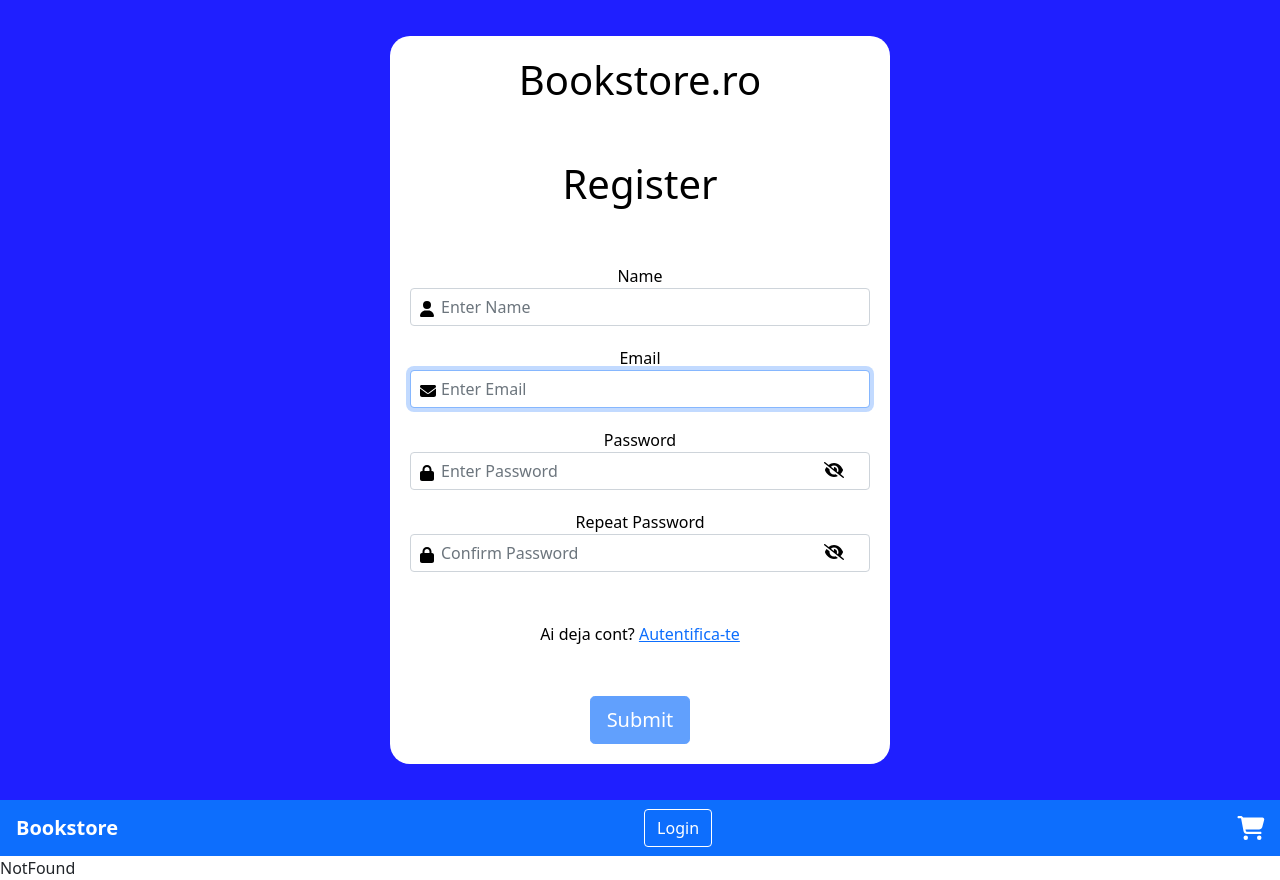
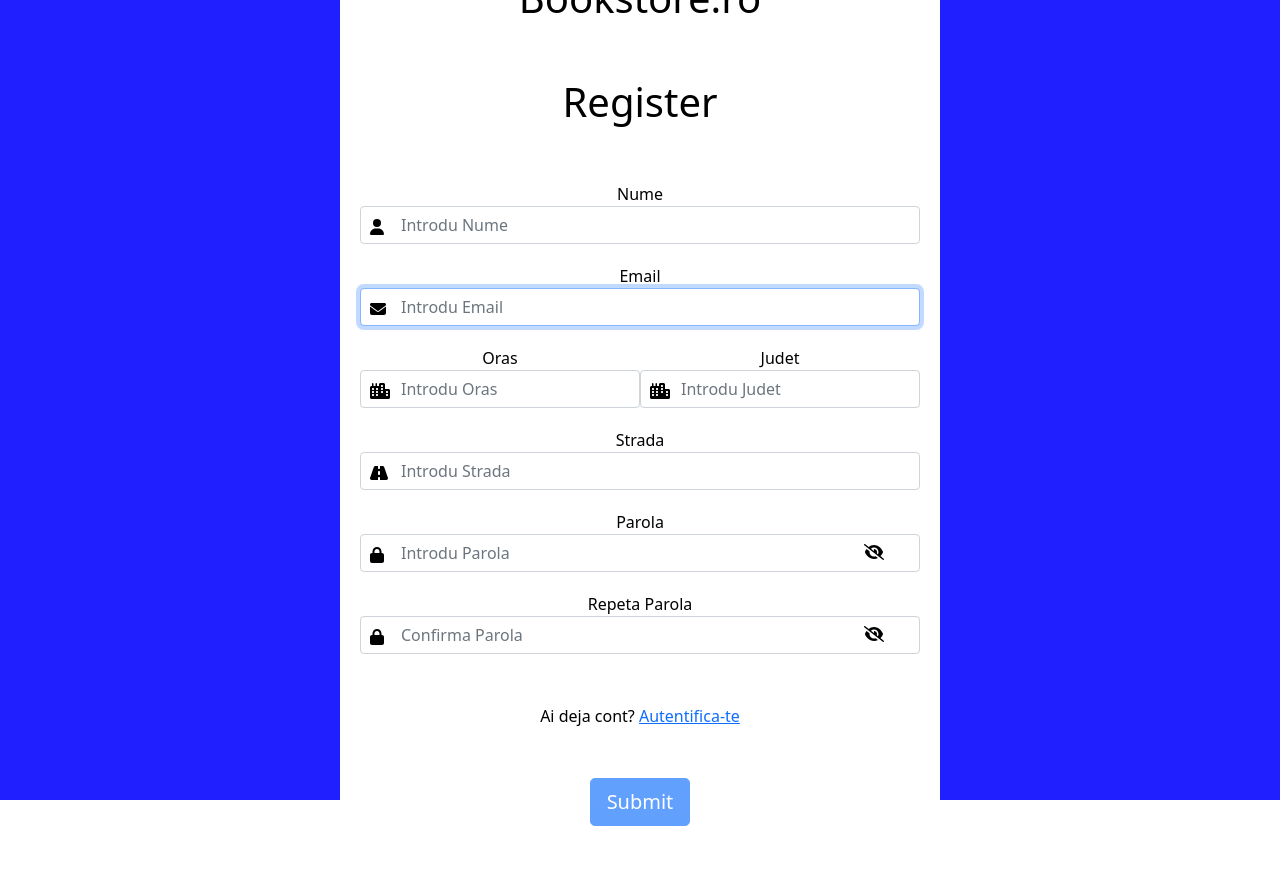
Before and after one commit to AlbertoBD/bookstore, a React (Create React App) app: page /register in a window 1280 px wide. After the commit the page ends 846 px from the top, so only its background shows below. Built offline with nearby package versions, Linux system fonts and the light colour scheme.

Commit message:
bugfix navbar on login and register

```diff
--- a/src/App.js
+++ b/src/App.js
@@ -17,6 +17,7 @@
 
 function App() {
   const [cart, setCart] = useState([]);
+  const location = window.location.pathname;
 
   const addToCart = (product) => {
     // if product not in cart add it
@@ -33,14 +34,11 @@
 
   return (
     <>
-      <Routes>
-        <Route path="/login" element={<Login />} />
-        <Route path="/register" element={<Register />} />
-      </Routes>
-
       <CartContext.Provider value={{ cart, addToCart }}>
-        <Navbar />
+        {(location !=="/register" && location !=="/login") && <Navbar />}
         <Routes>
+          <Route path="/login" element={<Login />} />
+          <Route exact path="/register" element={<Register />} />
           <Route path="/" element={<Home />} />
           <Route path="/books" element={<Books />} />
           <Route path="/book/:id" element={<Book />} />
--- a/src/components/form/form.css
+++ b/src/components/form/form.css
@@ -7,6 +7,10 @@
     justify-content: center;
     align-items: center;
     text-align: center;
+}
+
+.form-control {
+    padding-left: 40px !important;
 }
 
 .form__title {
@@ -30,8 +34,10 @@
     background-color: white;
     border-radius: 20px;
     padding: 20px;
-    width: 500px;
+    width: 600px;
+    text-align: center;
 }
+
 
 .form__call {
     margin-top: 50px;
@@ -83,7 +89,7 @@
     cursor: pointer;
 }
 
-@media screen and (max-width: 768px) {
+@media screen and (max-width: 1024px) {
     .form__page {
         background: white;
     }
--- a/src/components/form/input.jsx
+++ b/src/components/form/input.jsx
@@ -2,7 +2,7 @@
 import { faEnvelope } from '@fortawesome/free-solid-svg-icons'
 import { faLock } from '@fortawesome/free-solid-svg-icons'
 import { faUser } from '@fortawesome/free-solid-svg-icons'
-import { faMessage } from '@fortawesome/free-solid-svg-icons'
+import { faCity, faRoad } from '@fortawesome/free-solid-svg-icons'
 
 
 function renderIcon(icon) {
@@ -18,8 +18,16 @@
         return  <FontAwesomeIcon icon={ faUser } className="form__icon"/>
     }
 
-    if (icon === "message") {
-        return  <FontAwesomeIcon icon={ faMessage } className="form__icon"/>
+    if (icon === "city") {
+        return  <FontAwesomeIcon icon={ faCity} className="form__icon"/>
+    }
+
+    if (icon === "county") {
+        return  <FontAwesomeIcon icon={ faCity} className="form__icon"/>
+    }
+
+    if (icon === "street") {
+        return  <FontAwesomeIcon icon={ faRoad } className="form__icon"/>
     }
 };
 
@@ -43,7 +51,7 @@
                 autoFocus={name === "email" ? true : false}
                 type={name === "password" || name === "repeat_password"? handleType(showPass) : "text"}
                 id={name}
-                placeholder={name === "repeat_password" ? "Confirm Password" : `Enter ${label}`} />
+                placeholder={name === "repeat_password" ? "Confirma Parola" : `Introdu ${label}`} />
 
             {error && <div className="alert__input">{error}</div>}
         </div>
--- a/src/components/form/register.jsx
+++ b/src/components/form/register.jsx
@@ -1,4 +1,4 @@
-import React, {useState} from 'react'
+import React, { useState } from 'react'
 import { Link } from 'react-router-dom'
 import Joi from 'joi-browser'
 import Form from './form'
@@ -12,6 +12,9 @@
             email: "",
             password: "",
             repeat_password: "",
+            city: "",
+            county: "",
+            street: ""
         },
 
         errors: {},
@@ -20,28 +23,39 @@
     }
 
     schema = {
-        name: Joi.string().alphanum().min(3).max(30).required().label("name"),
+        name: Joi.string().alphanum().min(3).max(30).required().label("nume"),
         email: Joi.string().required().email().label("Email"),
         password: Joi.string().required().min(5).max(30).label("Password"),
-        repeat_password: Joi.any().valid(Joi.ref('password')).required().options({ language: { any: { allowOnly: "don't match" } } }).label("Passwords")
+        repeat_password: Joi.any().valid(Joi.ref('password')).required().options({ language: { any: { allowOnly: "don't match" } } }).label("Passwords"),
+        city: Joi.string().required().label("Oras"),
+        county: Joi.string().required().label("Judet"),
+        street: Joi.string().required().label("Strada")
     }
 
-    doSumbit = () => {
-        console.log(this.state.data)
+    doSubmit = () => {
+        const { name, email, password, repeat_password, city, county, street } = this.state.data
+        const address = { city, county, street };
+        const user = { name, email, password, repeat_password, address };
+        console.log(user);
     };
 
-    render () {
+    render() {
         return (
             <div className="form__page">
                 <form className="form" onSubmit={this.handleSubmit}>
                     <h1 className="form__title">Bookstore.ro</h1>
                     <p className="form__title">Register</p>
-                  {this.renderInput("name", "Name", "username")}
+                    {this.renderInput("name", "Nume", "username")}
                     {this.renderInput("email", "Email", "email")}
-                  {this.renderInput("password", "Password", "password")}
-                  {this.renderInput("repeat_password", "Repeat Password", "password")}
+                    <div className="city_county d-flex justify-content-between">
+                        {this.renderInput("city", "Oras", "city")}
+                        {this.renderInput("county", "Judet", "county")}
+                    </div>
+                    {this.renderInput("street", "Strada", "street")}
+                    {this.renderInput("password", "Parola", "password")}
+                    {this.renderInput("repeat_password", "Repeta Parola", "password")}
                     <p className="form__call">Ai deja cont? <Link to="/login">Autentifica-te</Link></p>
-                  <button type="submit" class="btn btn-primary btn-lg" disabled={this.validate()}>Submit</button>
+                    <button type="submit" className="btn btn-primary btn-lg" disabled={this.validate()}>Submit</button>
                 </form>
             </div>
         )
```
Lines whose indentation alone changed are shown as unchanged.
